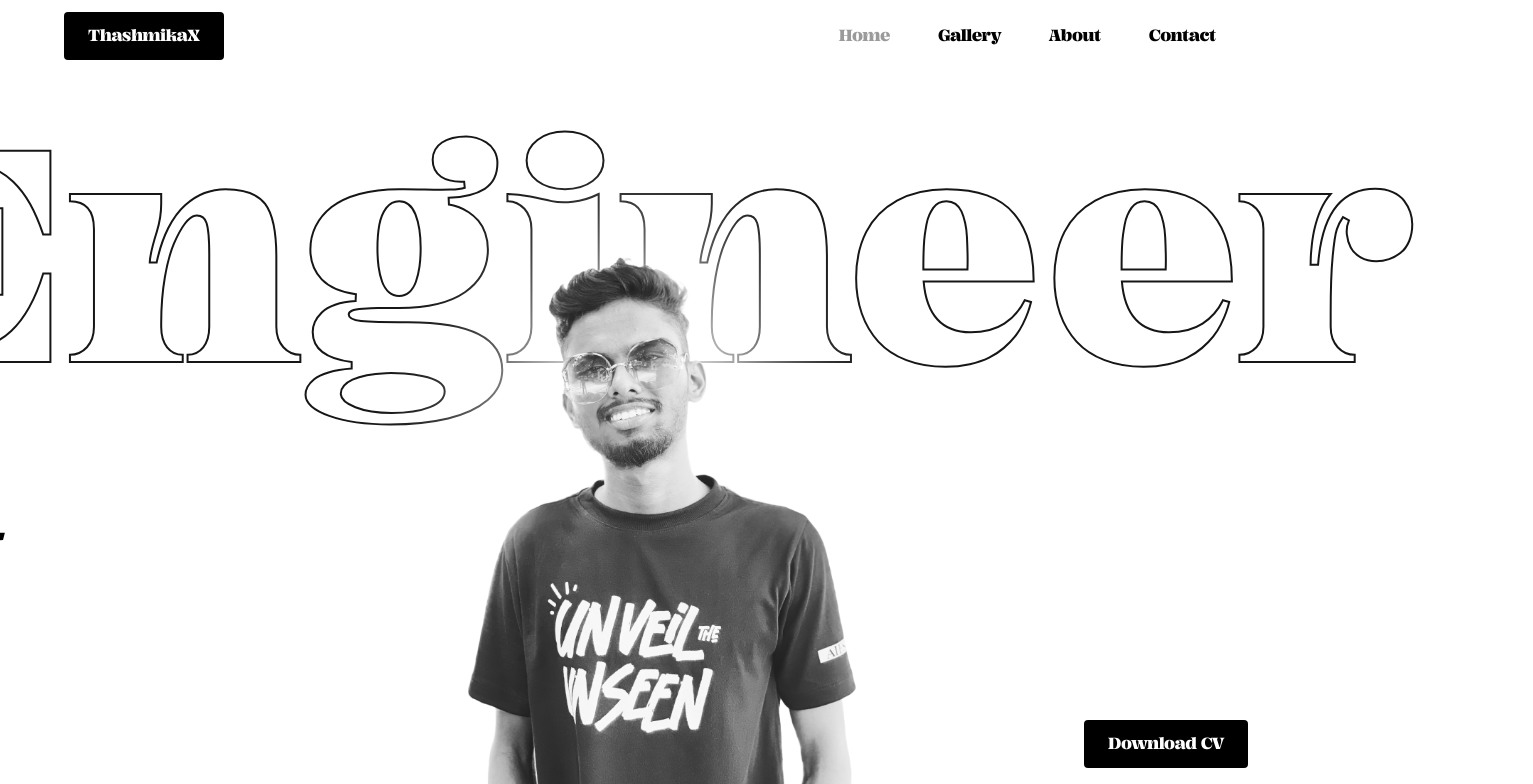
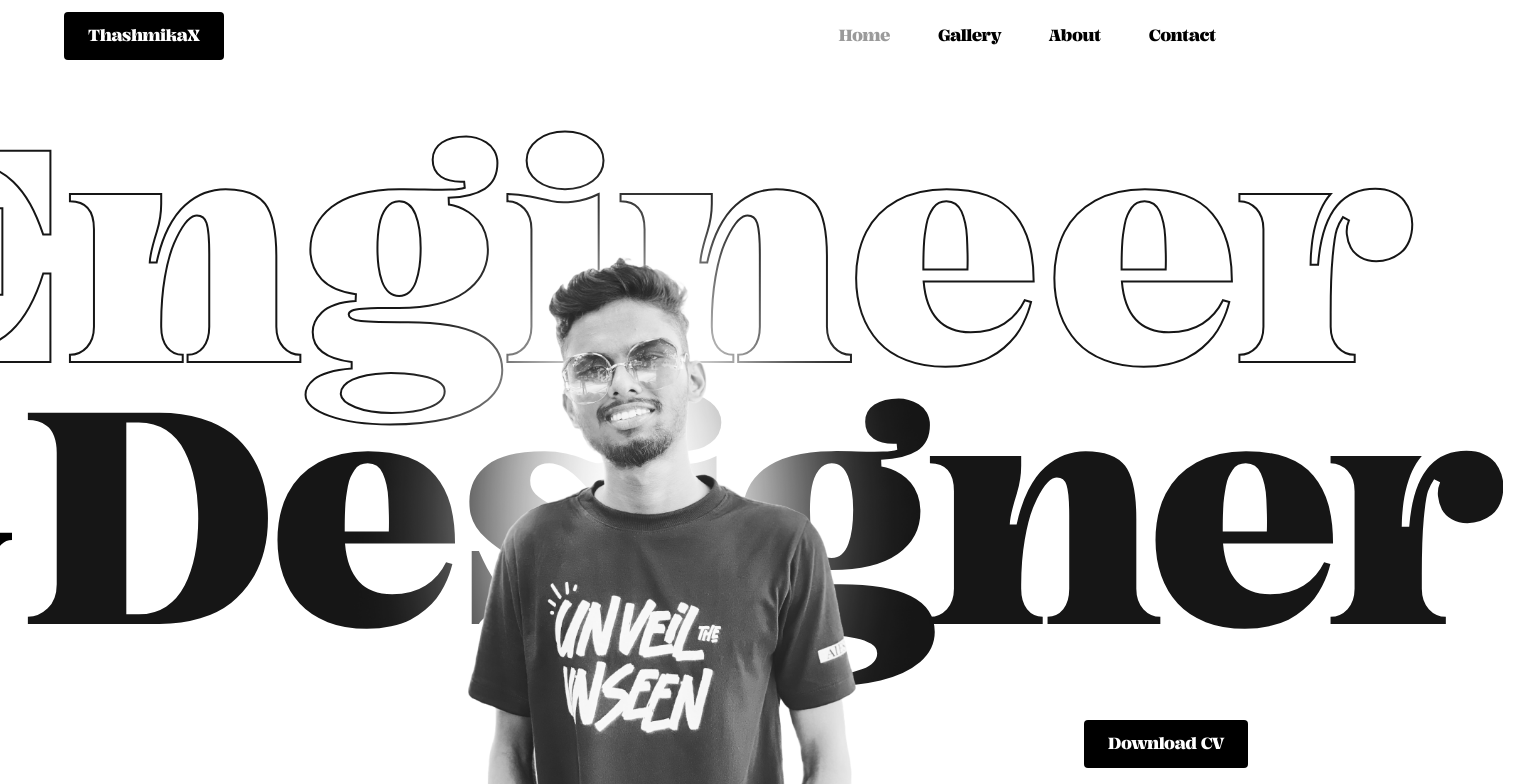
Before and after one commit to ThashmikaX/portfolio, a Next.js app: page / in a window 1280 px wide. Shown: the top 784 px of the page, 1533 px wide, since content can reach past the window. Built offline with nearby package versions, Linux system fonts and the light colour scheme; a web font is replaced by a local one.

Commit message:
fix: correct font path in layout and adjust styles in Hero component

```diff
--- a/src/app/layout.tsx
+++ b/src/app/layout.tsx
@@ -12,7 +12,7 @@ export const metadata: Metadata = {
 const clash = localFont({
   src: [
     {
-      path: "/fonts/OKAYSERIF-BOLD.ttf",
+      path: "./fonts/OKAYSERIF-BOLD.ttf",
       weight: "500",
     },
   ],
--- a/src/components/Hero.tsx
+++ b/src/components/Hero.tsx
@@ -45,8 +45,8 @@ export default function Hero() {
               </text>
             </svg>
             <div className="flex items-center mt-[-120px]">
-              <span className="text-[300px] italic mr-4">&</span>
-              <span className="text-[300px] font-bold tracking-wide bg-gradient-to-r text-[#161616] bg-clip-text text-transparent">
+              <span className="text-[300px]  mr-4">&</span>
+              <span className="text-[300px] text-[#161616]">
                 Designer
               </span>
             </div>
```
Also changed, not shown: src/app/fonts/OKAYSERIF-BOLD.TTF (renamed from public/fonts/OKAYSERIF-BOLD.TTF).
